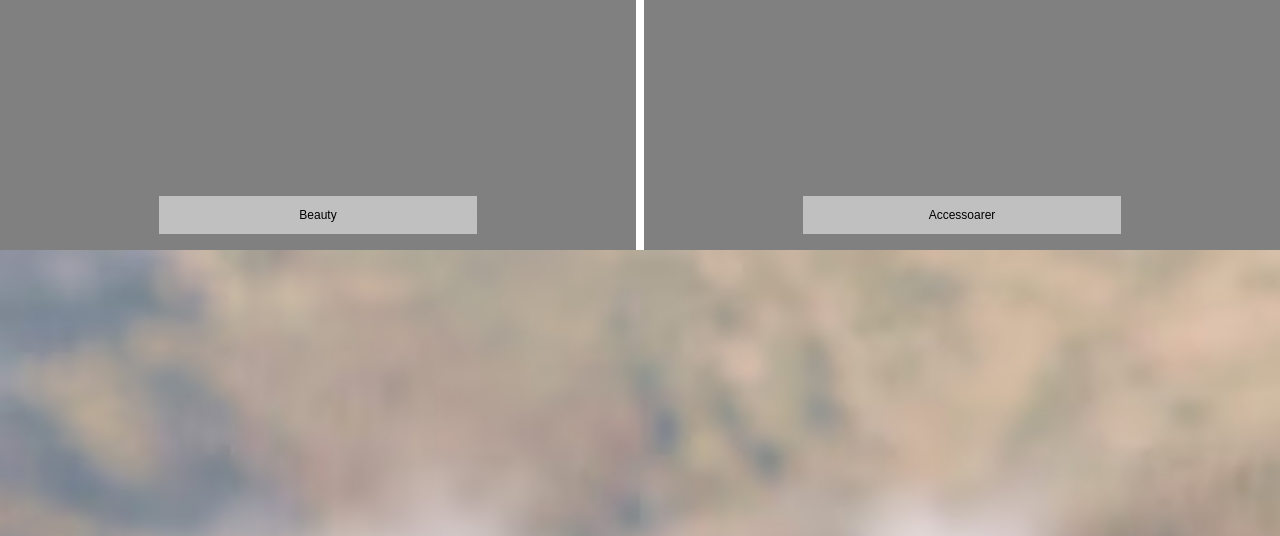
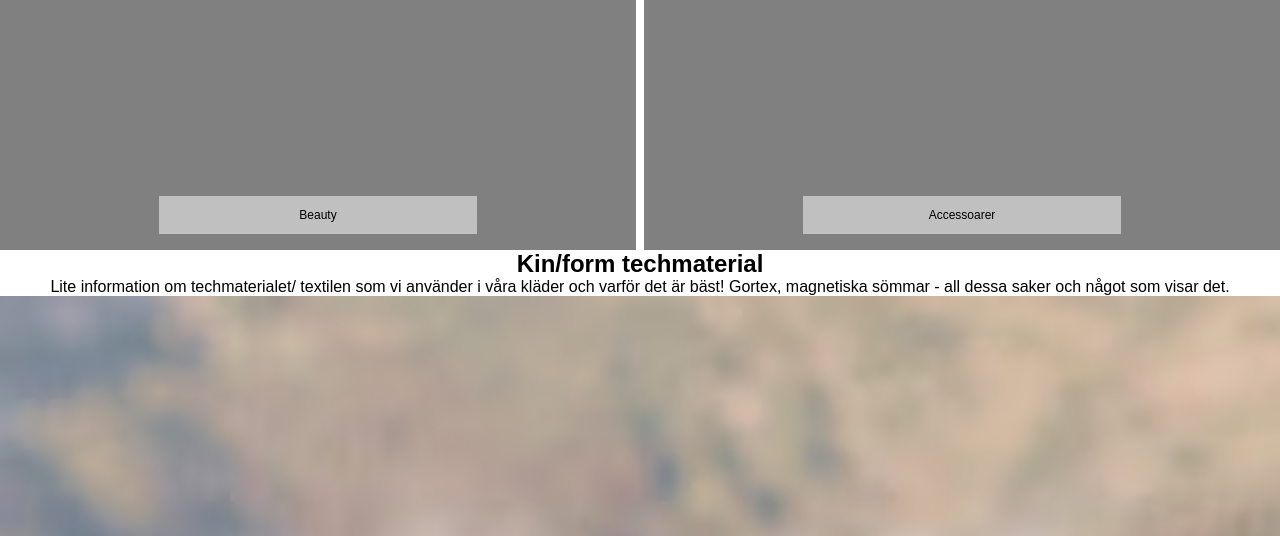
Before and after one commit to mariefarnstrom/Kinforma, a PHP site: page / in a window 1280 px wide. Shown: the part 3687-4223 px from the top of the page. Run offline with PHP 8.4, Linux system fonts and the light colour scheme.

Commit message:
added material info section

```diff
--- a/assets/style.css
+++ b/assets/style.css
@@ -138,6 +138,10 @@ main {
     font-size: 0.75rem;
 }
 
+.materialInfo {
+    text-align: center;
+}
+
 .fullScreenImage {
     width: 100vw;
     aspect-ratio: 1/2;
--- a/index.php
+++ b/index.php
@@ -43,6 +43,10 @@ require __DIR__.'/header.php';
             <div><span>Beauty</span></div>
             <div><span>Accessoarer</span></div>
         </section>
+        <section class="materialInfo">
+            <h2>Kin/form techmaterial</h2>
+            <p>Lite information om techmaterialet/ textilen som vi använder i våra kläder och varför det är bäst! Gortex, magnetiska sömmar - all dessa saker och något som visar det.</p>
+        </section>
         <section class="fullScreenImage">
             <img class="backpackersImage" src="/assets/images/hikers.png">
         </section>
```
